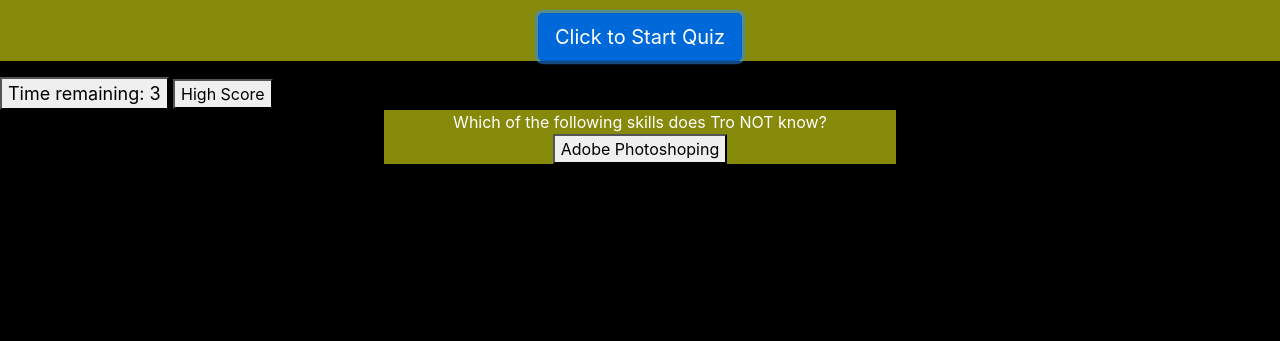
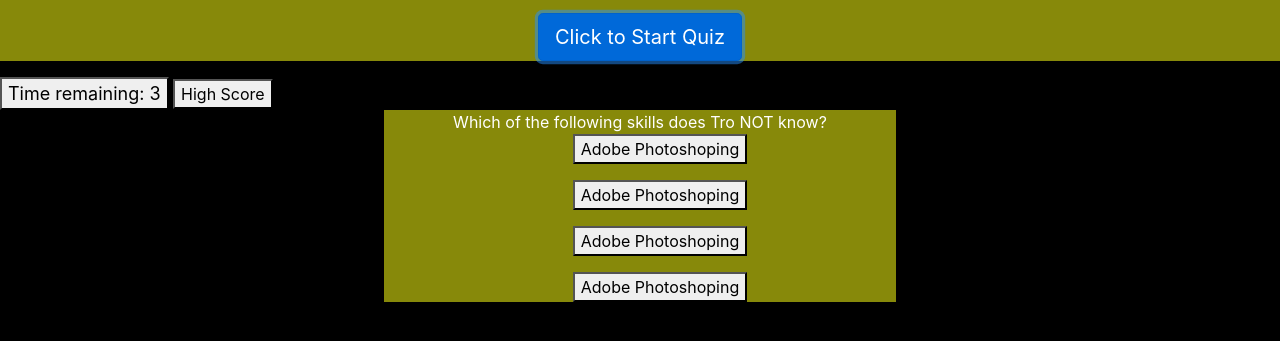
Before and after one commit to nmonsivais/timedquiz, a plain HTML site: page index.html in a window 1280 px wide. Both pictures are taken after a click on the element "Click to Start Quiz". Shown: the part 83-424 px from the top of the page. Drawn offline with nearby package versions, Linux system fonts and the light colour scheme.

Commit message:
Created a forloop that caputres index zero of array. Working on capturing 0-3.

```diff
--- a/assets/script.js
+++ b/assets/script.js
@@ -34,24 +34,30 @@
 
     }, 1000);
     showQuestion();
-    var container1 = document.createElement("div");
-    var buttonA = document.createElement("button");
-    //choices is a variable that all other elements will be appended to.
-    var choices = document.querySelector("#choices");
-    // var list = document.createElement("li");
+    //Note to self: document.querySelector is used to select something from HTML.  IF you are selecting an ID, put a # in front of what you are selecting.//
+    //All variables for multiple choice question.//
+    //Create a for loop to have all questions populate through the loop.
 
-    buttonA.textContent = questionBank[0].choices[0];
-    container1.appendChild(buttonA);
-    choices.appendChild(container1);
+
+    for (var i = 0; i < questionBank[0].choices.length; i++) {
+
+        var container1 = document.createElement("ul");
+        var buttonA = document.createElement("button");
+        var choices = document.querySelector("#choices");
+        //choices is a variable that all other elements will be appended to.
+
+        buttonA.textContent = questionBank[0].choices[0];
+        container1.appendChild(buttonA);
+        choices.appendChild(container1);
+
+    }
+
+
+    // 1. create a list under container .choices
+    // 2. Attache a ul list by using "li".
+    // 3. Have all choices populate under the "li" as buttons.//
     // ------------------------------------------------------------------- //
-    // var container2 = document.createElement("div");
-    // var buttonB = document.createElement("button");
-    // var choices = document.querySelector(".choices");
 
-    // buttonB.textContent = questionBank[0].choices[1];
-
-    // container1.appendChild(buttonB);
-    // choices.appendChild(container2);
     // ------------------------------------------------------------------- //
 
 }
--- a/assets/style.css
+++ b/assets/style.css
@@ -19,4 +19,6 @@
  .timer{
    text-align: center;
    font-size: large;
+   list-style-type: none;
+
  }
```
